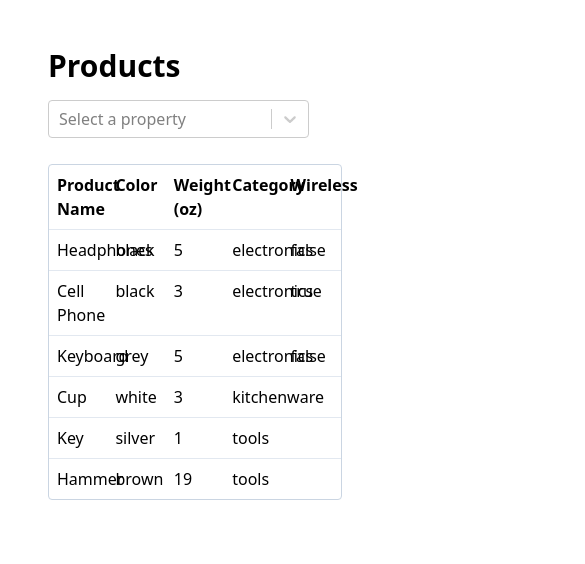
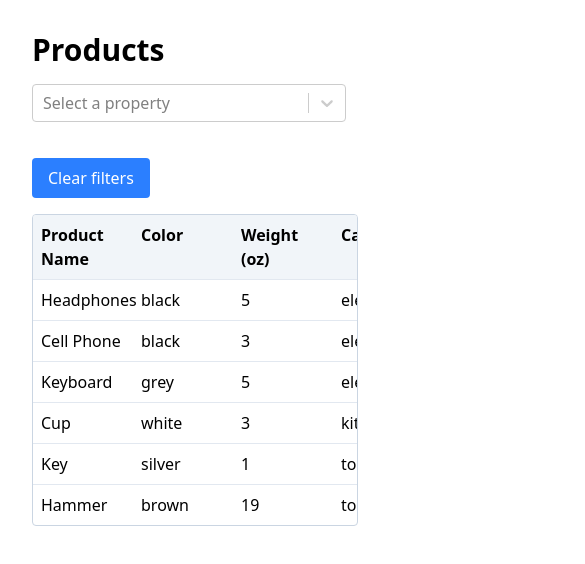
Before and after one commit to danwessels/condition-editor, a React (Vite) app: page / in a window 390 px wide. Shown: the top 564 px of the page, 585 px wide, since content can reach past the window. Built offline with nearby package versions, Linux system fonts and the light colour scheme.

Commit message:
Minor accessibility and responsiveness improvements

```diff
--- a/src/App.tsx
+++ b/src/App.tsx
@@ -2,7 +2,7 @@ import Products from "./features/Products";
 
 function App() {
   return (
-    <div className="m-auto p-12 w-full">
+    <div className="m-auto p-8 md:p-12 w-full">
       <h1 className="">Products</h1>
       <Products />
     </div>
--- a/src/components/Button.tsx
+++ b/src/components/Button.tsx
@@ -11,7 +11,7 @@ export default function CustomButton({
     <button
       onClick={onClick}
       disabled={disabled}
-      className={`px-4 py-2 bg-blue-500 text-white rounded ${
+      className={`px-4 py-2 bg-blue-500 hover:bg-blue-600 cursor-pointer text-white rounded text-nowrap ${
         disabled ? "opacity-50 cursor-not-allowed" : ""
       }`}
     >
--- a/src/features/Products/ProductFilters.tsx
+++ b/src/features/Products/ProductFilters.tsx
@@ -12,7 +12,9 @@ import {
   getSelectedProperty,
 } from "./utils";
 
-const fieldContainerClass = "w-1/3 h-auto";
+const fieldContainerClass = "w-full sm:w-1/2 md:w-1/3 h-auto pr-3 mb-3";
+const inputClass =
+  "w-full min-h-10 h-full border border-slate-300 rounded-sm px-2";
 
 export default function ProductFilters() {
   const [state, dispatch] = useContext(ProductContext);
@@ -71,11 +73,9 @@ export default function ProductFilters() {
     state.selectedOperator?.value,
   );
 
-  const inputClass = "w-full h-full border border-slate-300 rounded-sm px-2";
-
   return (
-    <div className="flex flex-row justify-between w-full items-start">
-      <div className="flex gap-2 mb-4 min-w-[50rem]">
+    <div className="flex flex-col sm:flex-row justify-between w-full items-start sm:gap-4">
+      <div className="flex flex-wrap max-w-[50rem] w-full">
         <div className={fieldContainerClass}>
           <Select
             options={propertyOptions}
--- a/src/features/Products/ProductRow.tsx
+++ b/src/features/Products/ProductRow.tsx
@@ -1,6 +1,7 @@
 import { type Product } from "../../types";
 
-const rowClass = "border-t-1 border-slate-200 p-2";
+const rowClass =
+  "border-t-1 border-slate-200 p-2 focus:outline-none focus:inset-ring-2 focus:inset-ring-blue-300";
 
 export default function ProductRow({ product }: { product: Product }) {
   const properties = window.datastore.getProperties();
@@ -14,18 +15,20 @@ export default function ProductRow({ product }: { product: Product }) {
   };
 
   return (
-    <>
+    <div role="row" className="contents">
       {properties.map(({ id }: { id: number }) => {
         const propertyValue = getPropertyValue(product, id);
         return (
           <div
             key={`product-${product.id}-property-${id}`}
             className={rowClass}
+            role="cell"
+            tabIndex={0}
           >
-            {propertyValue}
+            {propertyValue ?? <span className="text-slate-400 italic">—</span>}
           </div>
         );
       })}
-    </>
+    </div>
   );
 }
--- a/src/features/Products/index.tsx
+++ b/src/features/Products/index.tsx
@@ -16,7 +16,7 @@ const initialState = {
 
 const properties = window.datastore.getProperties();
 
-const headerRowClass = "font-semibold p-2";
+const headerRowClass = "font-semibold p-2 bg-slate-100";
 
 export default function Products() {
   const [state, dispatch] = useReducer(reducer, initialState);
@@ -28,15 +28,21 @@ export default function Products() {
       <ProductContext value={[state, dispatch]}>
         <ProductFilters />
         <div
-          className="grid border-1 border-slate-300 rounded-sm"
+          className="grid border-1 border-slate-300 rounded-sm mt-4 overflow-x-auto"
           style={{
-            gridTemplateColumns: `repeat(${properties.length}, minmax(0, 1fr))`,
+            gridTemplateColumns: `repeat(${properties.length}, minmax(100px, 1fr))`,
           }}
+          role="table"
+          aria-label="Product data table"
         >
           {/* column headings */}
           {properties.map(({ id, name }) => {
             return (
-              <div key={`property-${id}`} className={headerRowClass}>
+              <div
+                key={`property-${id}`}
+                className={headerRowClass}
+                role="columnheader"
+              >
                 {name.slice(0, 1).toUpperCase() + name.slice(1)}
               </div>
             );
```
